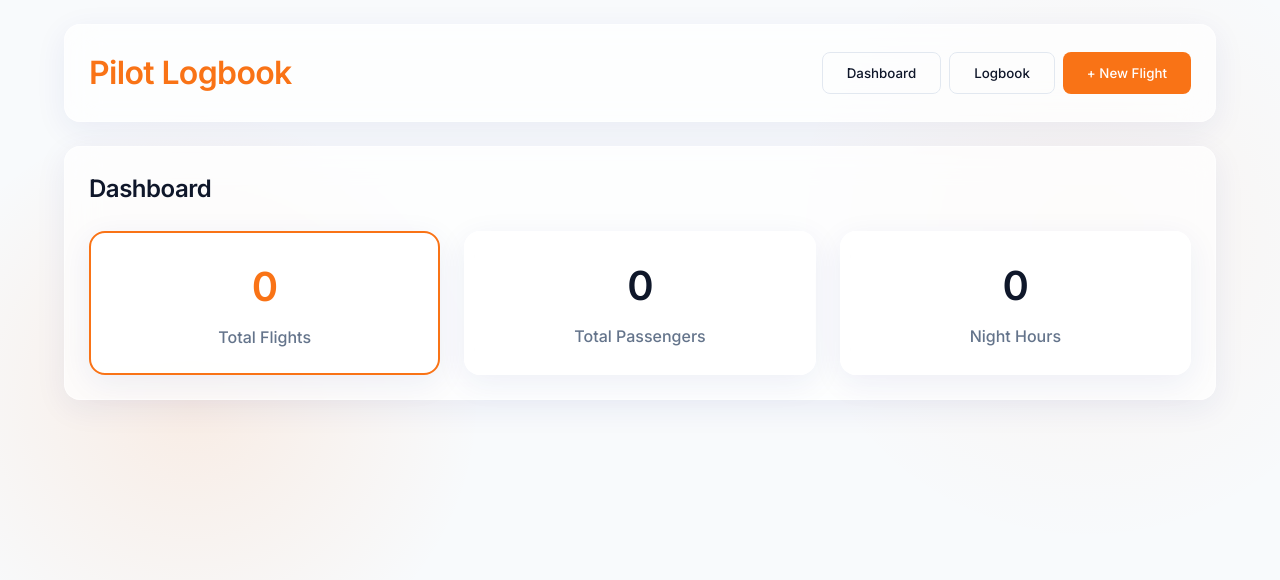
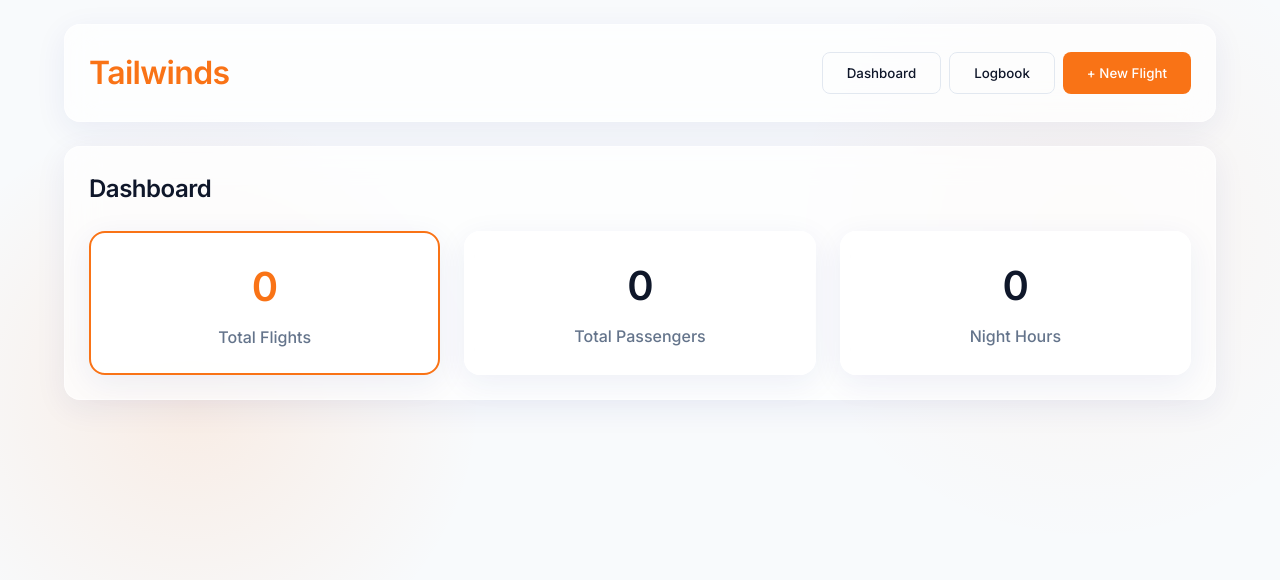
Before and after one commit to BHibbidy/Tailwinds, a React (Vite) app: page / in a window 1280 px wide. Shown: the top 580 px of the page. Built offline with nearby package versions, Linux system fonts and the light colour scheme; no server answers; the database is empty.

Commit message:
Update application name to Tailwinds

```diff
--- a/index.html
+++ b/index.html
@@ -4,7 +4,7 @@
     <meta charset="UTF-8" />
     <link rel="icon" type="image/svg+xml" href="/favicon.svg" />
     <meta name="viewport" content="width=device-width, initial-scale=1.0" />
-    <title>keen-shannon</title>
+    <title>Tailwinds</title>
   </head>
   <body>
     <div id="root"></div>
--- a/src/App.jsx
+++ b/src/App.jsx
@@ -10,7 +10,7 @@ function App() {
   return (
     <div className="container">
       <header className="glass-panel" style={{ marginBottom: '24px', display: 'flex', justifyContent: 'space-between', alignItems: 'center', flexWrap: 'wrap', gap: '16px' }}>
-        <h1 style={{ color: 'var(--accent-color)' }}>Pilot Logbook</h1>
+        <h1 style={{ color: 'var(--accent-color)' }}>Tailwinds</h1>
         <div style={{ display: 'flex', gap: '8px', flexWrap: 'wrap' }}>
           <button className="btn-secondary" onClick={() => setCurrentView('dashboard')}>Dashboard</button>
           <button className="btn-secondary" onClick={() => setCurrentView('logbook')}>Logbook</button>
```
